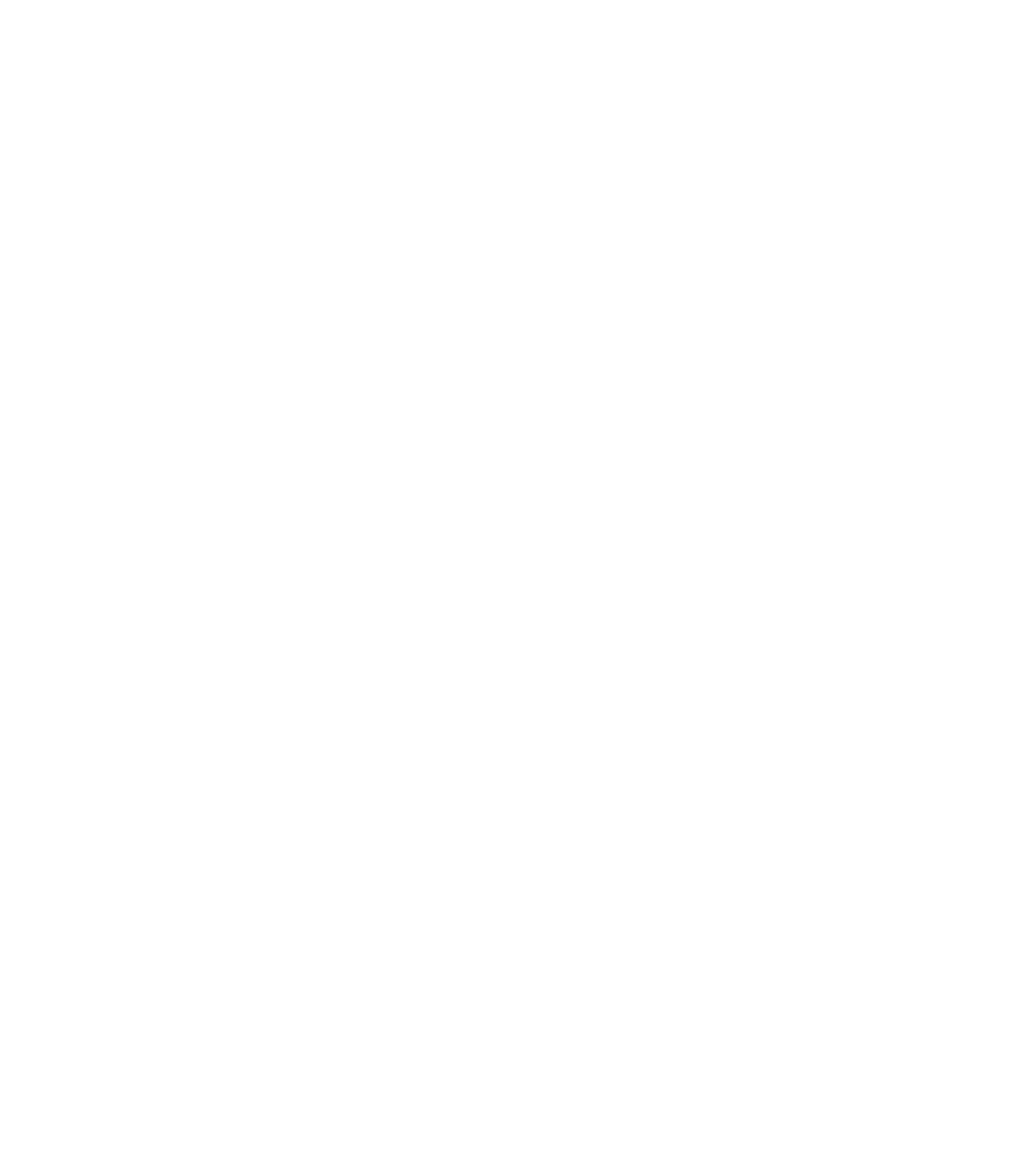
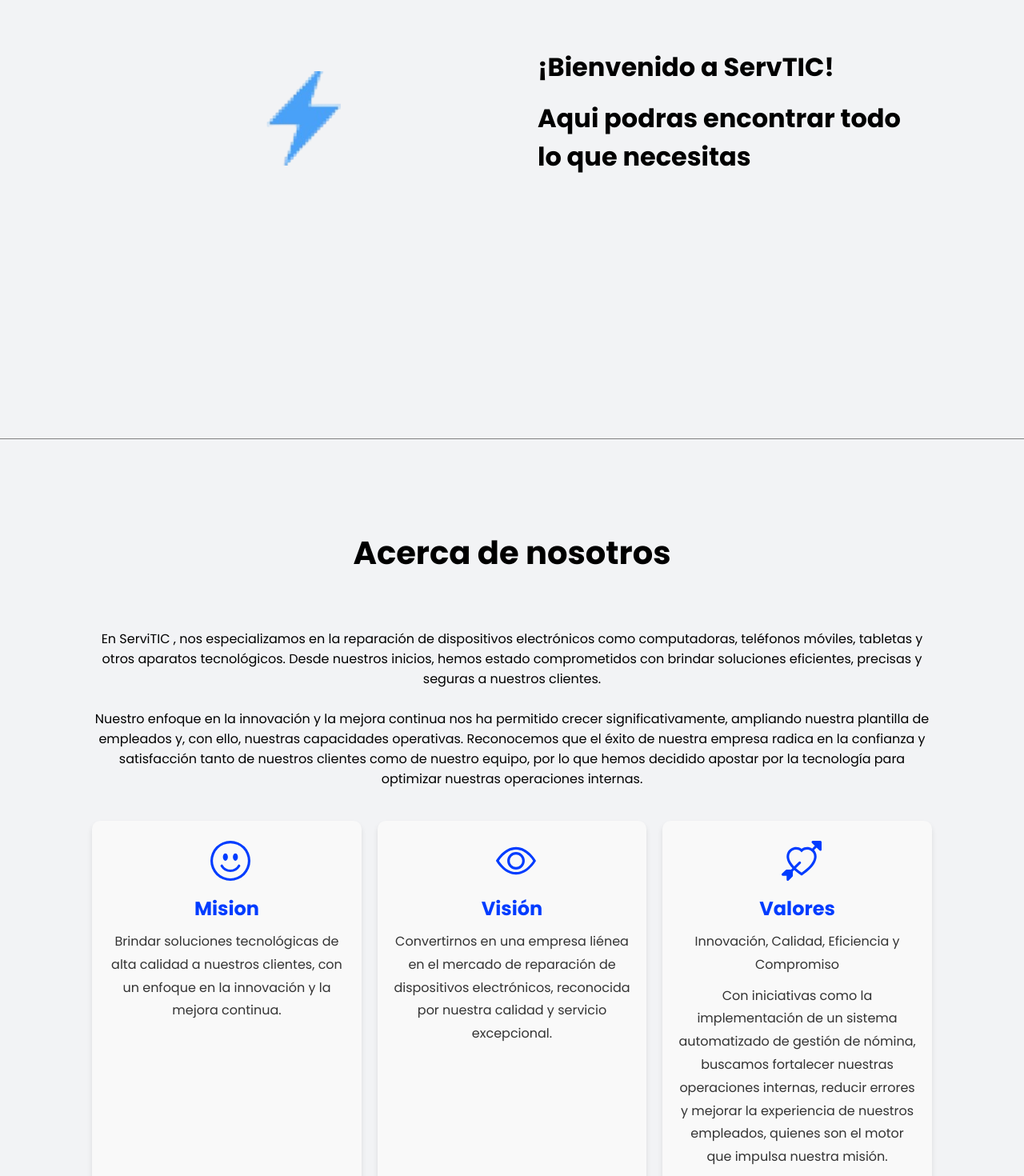
Before and after one commit to Duvandoe/desarrollo, a React (Create React App) app: page / in a window 1280 px wide. Shown: the part 320-1790 px from the top of the page at 80% size. Before the commit the page ends 800 px from the top, so only its background shows below. Built offline with nearby package versions, Linux system fonts and the light colour scheme.

Commit message:
cambio 3

```diff
--- a/public/index.html
+++ b/public/index.html
@@ -2,7 +2,7 @@
 <html lang="en">
   <head>
     <meta charset="utf-8" />
-    <link rel="icon" href="%PUBLIC_URL%/favicon.ico" />
+    <link rel="icon" href="%PUBLIC_URL%/logo-Photoroom (1).png" />
     <meta name="viewport" content="width=device-width, initial-scale=1" />
     <meta name="theme-color" content="#000000" />
     <meta
@@ -24,7 +24,7 @@
       work correctly both with client-side routing and a non-root public URL.
       Learn how to configure a non-root public URL by running `npm run build`.
     -->
-    <title>React App</title>
+    <title>ServTIC</title>
   </head>
   <body>
     <noscript>You need to enable JavaScript to run this app.</noscript>
--- /dev/null
+++ b/src/assets/styles/Inicio.css
@@ -0,0 +1,71 @@
+.nosotros-header h1 {
+    font-size: 2.5rem;
+    font-weight: 700;
+    text-align: center;
+    margin-top: 2rem;
+}
+
+.nosotros-content {
+    text-align: center;
+}
+
+.nosotros-content p{
+    margin-top: 40px;
+}
+
+.linea{
+    border-top: 1px solid gray;
+}
+
+.mision-vision {
+    display: flex;
+    flex-wrap: wrap; /* Permite que los elementos se ajusten en varias filas */
+    gap: 20px; /* Espaciado entre los elementos */
+    justify-content: space-between; /* Distribuye uniformemente */
+    margin-top: 40px;
+}
+
+
+.mision, .vision, .valores {
+    background-color: #f9f9f9; /* Fondo claro */
+    border-radius: 10px;
+    box-shadow: 0 4px 6px rgba(0, 0, 0, 0.1); /* Sombra suave */
+    padding: 20px;
+    flex: 1 1 30%; /* Ajusta ancho relativo al espacio */
+    min-width: 250px; /* Mínimo tamaño para evitar deformaciones */
+    text-align: center;
+}
+
+.mision h3, .vision h3, .valores h3 {
+    margin-top: 10px;
+    margin-bottom: 10px;
+    font-size: 1.5rem;
+    color: #003cff; /* Azul principal */
+}
+
+.mision p, .vision p, .valores p {
+    font-size: 1rem;
+    line-height: 1.8;
+    color: #333; /* Gris oscuro para legibilidad */
+}
+
+.mision svg, .vision svg, .valores svg {
+    font-size: 2.5rem;
+    color: #003cff; /* Azul principal */
+}
+
+.valores p {
+    margin-top: 10px;
+}
+
+/* Estilos responsivos */
+@media (max-width: 768px) {
+    .mision-vision {
+        flex-direction: column; /* Apila los elementos */
+        gap: 15px; /* Reduce el espacio */
+    }
+
+    .mision, .vision, .valores {
+        width: 100%; /* Elementos a ancho completo */
+    }
+}
--- a/src/assets/styles/Navbar.css
+++ b/src/assets/styles/Navbar.css
@@ -126,3 +126,51 @@ button{
         display: none; /* Oculta el botón de menú en pantallas grandes */
     }
 }
+
+section{
+    min-height: 100vh;
+    padding: 5rem 9% 5rem;
+    background-color: #F2F3F5;
+}
+
+.inicio {
+    display: flex;
+    justify-content: space-between; /* Distribuye la imagen y texto */
+    align-items: center; /* Centra el contenido verticalmente */
+    padding: 5rem 9%; /* Espaciado interno */
+    height: 100vh; /* Ocupa toda la altura de la pantalla */
+    background-size: cover;
+    background-position: center;
+}
+
+/* Imagen: Ocupa la mitad de la pantalla */
+.inicio-img {
+    flex-basis: 50%; /* Toma el 50% del ancho */
+    display: flex;
+    justify-content: center; /* Centra la imagen horizontalmente */
+    align-items: center; /* Centra la imagen verticalmente */
+}
+
+.inicio-img img {
+    width: 100px; /* Asegura que ocupe todo el espacio disponible */
+    height: auto; /* Mantén las proporciones */
+    object-fit: cover; /* Recorta la imagen si es necesario */
+}
+
+/* Contenido del texto */
+.inicio-content {
+    flex-basis: 50%; /* Toma el 50% del ancho */
+    padding: 2rem; /* Espaciado interno */
+    color: var(--text-color); /* Color de texto según la variable */
+}
+
+.inicio-content h3 {
+    font-size: 2rem;
+    margin-bottom: 1rem;
+}
+
+.inicio-content h1 {
+    font-size: 2rem;
+    margin-bottom: 1rem;
+    font-weight: 700;
+}
--- a/src/pages/home.jsx
+++ b/src/pages/home.jsx
@@ -1,8 +1,24 @@
-import React from 'react'
+import React from 'react';
+import logo from '../assets/img/logo-Photoroom (1).png';
+import Inicio from './inicio';
+import Servicio from './servicio';
 
 function home() {
   return (
-    <div>home</div>
+    <>
+        <section className="inicio" id="inicio">
+            <div className="inicio-img">
+                <img src={logo} alt="LOGO"/>
+            </div>
+            <div className="inicio-content">
+                <h3>¡Bienvenido a ServTIC!</h3>
+                <h1>Aqui podras encontrar todo lo que necesitas</h1>
+            </div>
+        </section>
+        <Inicio />
+        <Servicio />
+    </>
+
   )
 }
 
--- /dev/null
+++ b/src/pages/inicio.jsx
@@ -0,0 +1,49 @@
+import React from 'react'
+import '../assets/styles/Inicio.css';
+
+function inicio() {
+  return (
+    <>
+        <div className="linea"></div>
+        <section className="nosotros" id="nosotros">
+                <div className="nosotros-header">
+                    <h1>Acerca de nosotros</h1><br></br>
+                </div>
+                <div className="nosotros-content">
+                    <p>En ServiTIC , nos especializamos en la reparación de dispositivos electrónicos como computadoras, teléfonos móviles, tabletas y otros aparatos tecnológicos. Desde nuestros inicios, hemos estado comprometidos con brindar soluciones eficientes, precisas y seguras a nuestros clientes. <br></br><br></br>
+
+                    Nuestro enfoque en la innovación y la mejora continua nos ha permitido crecer significativamente, ampliando nuestra plantilla de empleados y, con ello, nuestras capacidades operativas. Reconocemos que el éxito de nuestra empresa radica en la confianza y satisfacción tanto de nuestros clientes como de nuestro equipo, por lo que hemos decidido apostar por la tecnología para optimizar nuestras operaciones internas.</p>
+                </div>
+                <div className="mision-vision">
+                    <div className="mision">
+                        <svg xmlns="http://www.w3.org/2000/svg" width="60" height="50" fill="currentColor" class="bi bi-emoji-smile" viewBox="0 0 16 16">
+                        <path d="M8 15A7 7 0 1 1 8 1a7 7 0 0 1 0 14m0 1A8 8 0 1 0 8 0a8 8 0 0 0 0 16"/>
+                        <path d="M4.285 9.567a.5.5 0 0 1 .683.183A3.5 3.5 0 0 0 8 11.5a3.5 3.5 0 0 0 3.032-1.75.5.5 0 1 1 .866.5A4.5 4.5 0 0 1 8 12.5a4.5 4.5 0 0 1-3.898-2.25.5.5 0 0 1 .183-.683M7 6.5C7 7.328 6.552 8 6 8s-1-.672-1-1.5S5.448 5 6 5s1 .672 1 1.5m4 0c0 .828-.448 1.5-1 1.5s-1-.672-1-1.5S9.448 5 10 5s1 .672 1 1.5"/>
+                        </svg>
+                        <h3>Mision</h3>
+                        <p>Brindar soluciones tecnológicas de alta calidad a nuestros clientes, con un enfoque en la innovación y la mejora continua.</p>
+                    </div>
+                    <div className="vision">
+                      <svg xmlns="http://www.w3.org/2000/svg" width="60" height="50" fill="currentColor" class="bi bi-eye" viewBox="0 0 16 16">
+                      <path d="M16 8s-3-5.5-8-5.5S0 8 0 8s3 5.5 8 5.5S16 8 16 8M1.173 8a13 13 0 0 1 1.66-2.043C4.12 4.668 5.88 3.5 8 3.5s3.879 1.168 5.168 2.457A13 13 0 0 1 14.828 8q-.086.13-.195.288c-.335.48-.83 1.12-1.465 1.755C11.879 11.332 10.119 12.5 8 12.5s-3.879-1.168-5.168-2.457A13 13 0 0 1 1.172 8z"/>
+                      <path d="M8 5.5a2.5 2.5 0 1 0 0 5 2.5 2.5 0 0 0 0-5M4.5 8a3.5 3.5 0 1 1 7 0 3.5 3.5 0 0 1-7 0"/>
+                      </svg>
+                      <h3>Visión</h3>
+                      <p>Convertirnos en una empresa liénea en el mercado de reparación de dispositivos electrónicos, reconocida por nuestra calidad y servicio excepcional.</p>
+                    </div>
+                    <div className="valores">
+                      <svg xmlns="http://www.w3.org/2000/svg" width="60" height="50" fill="currentColor" class="bi bi-arrow-through-heart" viewBox="0 0 16 16">
+                      <path fill-rule="evenodd" d="M2.854 15.854A.5.5 0 0 1 2 15.5V14H.5a.5.5 0 0 1-.354-.854l1.5-1.5A.5.5 0 0 1 2 11.5h1.793l.53-.53c-.771-.802-1.328-1.58-1.704-2.32-.798-1.575-.775-2.996-.213-4.092C3.426 2.565 6.18 1.809 8 3.233c1.25-.98 2.944-.928 4.212-.152L13.292 2 12.147.854A.5.5 0 0 1 12.5 0h3a.5.5 0 0 1 .5.5v3a.5.5 0 0 1-.854.354L14 2.707l-1.006 1.006c.236.248.44.531.6.845.562 1.096.585 2.517-.213 4.092-.793 1.563-2.395 3.288-5.105 5.08L8 13.912l-.276-.182a22 22 0 0 1-2.685-2.062l-.539.54V14a.5.5 0 0 1-.146.354zm2.893-4.894A20.4 20.4 0 0 0 8 12.71c2.456-1.666 3.827-3.207 4.489-4.512.679-1.34.607-2.42.215-3.185-.817-1.595-3.087-2.054-4.346-.761L8 4.62l-.358-.368c-1.259-1.293-3.53-.834-4.346.761-.392.766-.464 1.845.215 3.185.323.636.815 1.33 1.519 2.065l1.866-1.867a.5.5 0 1 1 .708.708z"/>
+                      </svg>
+                      <h3>Valores</h3>
+                      <p>Innovación, Calidad, Eficiencia y Compromiso</p>
+                      <p>Con iniciativas como la implementación de un sistema automatizado de gestión de nómina, buscamos fortalecer nuestras operaciones internas,
+                      reducir errores y mejorar la experiencia de nuestros empleados, quienes son el motor que impulsa nuestra misión.</p>
+                    </div>
+                </div>
+            </section>
+    </>
+  )
+}
+
+export default inicio
--- /dev/null
+++ b/src/pages/servicio.jsx
@@ -0,0 +1,19 @@
+import React from 'react'
+import '../assets/styles/Servicio.css';
+
+function servicio() {
+  return (
+    <>
+        <div className="linea"></div>
+        <section className="servicio" id="servicio">
+            <div className="servicio-content">
+                <h3>Servicios</h3>
+                <h1>Nuestros servicios</h1>
+
+            </div>
+        </section>
+    </>
+  )
+}
+
+export default servicio
```
Also changed, not shown: public/logo-Photoroom (1).png (added), src/assets/img/logo-Photoroom (1).png (added), src/assets/styles/Servicio.css (added).
